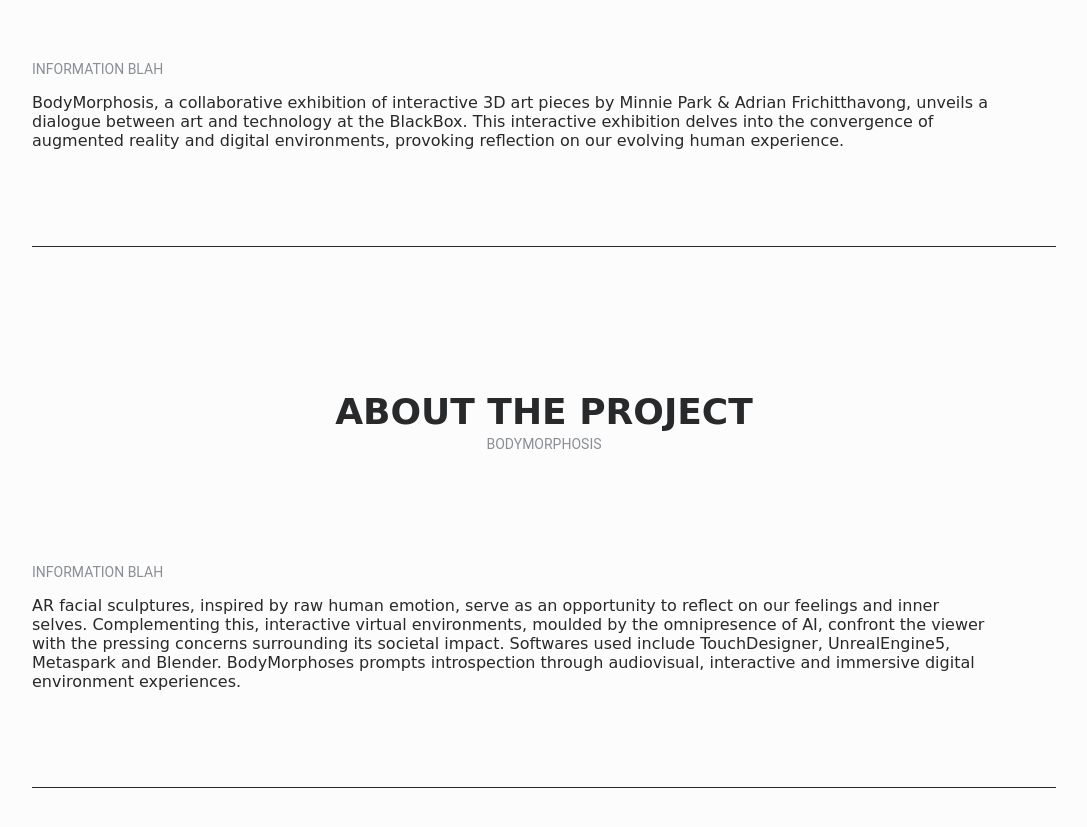
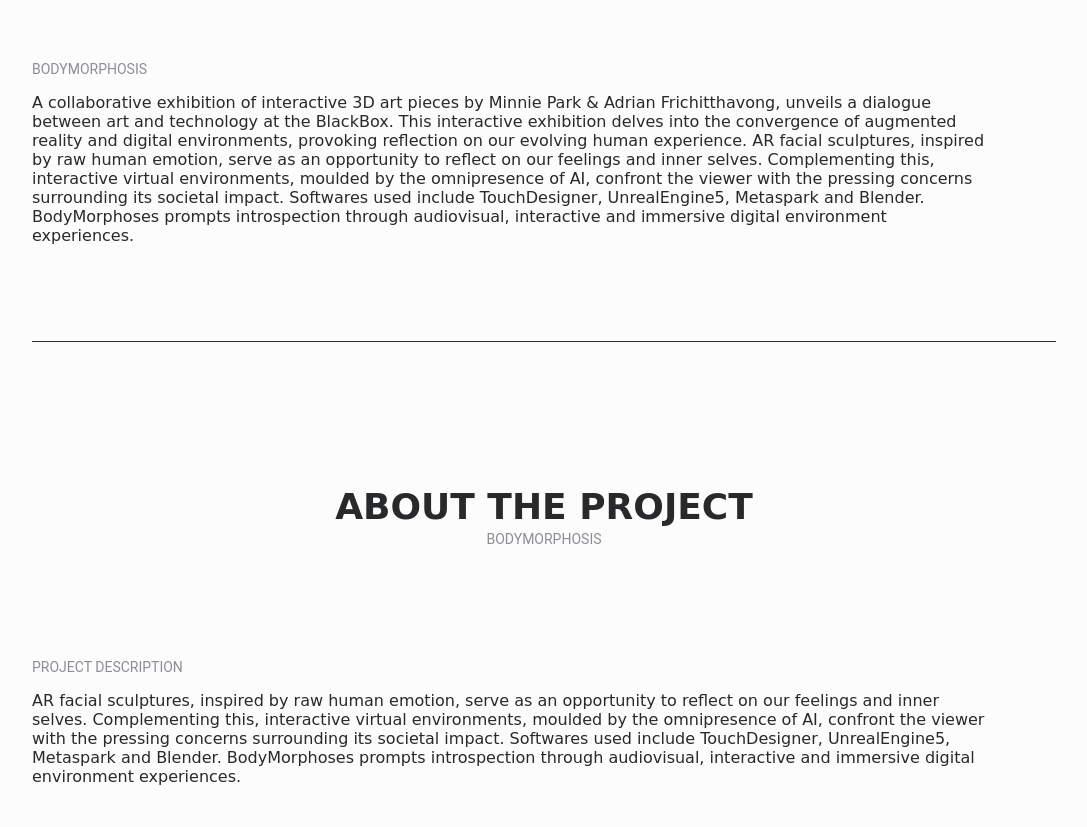
Before and after one commit to minnie427/curating, a plain HTML site: page index.html in a window 1280 px wide. Shown: the part 959-1786 px from the top of the page, without its empty margins (96-1183 px from the left). Drawn offline with nearby package versions, Linux system fonts and the light colour scheme; a web font is replaced by a local one.

Commit message:
Update index.html

```diff
--- a/index.html
+++ b/index.html
@@ -107,10 +107,11 @@
                     <div class="home__info">
                         <div>
                             <h3 class="home__info-title">
-                                INFORMATION BLAH
+                                BODYMORPHOSIS
                             </h3>
                             <p class="home__info-description">
-BodyMorphosis, a collaborative exhibition of interactive 3D art pieces by Minnie Park & Adrian Frichitthavong, unveils a dialogue between art and technology at the BlackBox. This interactive exhibition delves into the convergence of augmented reality and digital environments, provoking reflection on our evolving human experience.
+A collaborative exhibition of interactive 3D art pieces by Minnie Park & Adrian Frichitthavong, unveils a dialogue between art and technology at the BlackBox. This interactive exhibition delves into the convergence of augmented reality and digital environments, provoking reflection on our evolving human experience. AR facial sculptures, inspired by raw human emotion, serve as an opportunity to reflect on our feelings and inner selves. Complementing this, interactive virtual environments, moulded by the omnipresence of AI, confront the viewer with the pressing concerns surrounding its societal impact. Softwares used include TouchDesigner, UnrealEngine5, Metaspark and Blender. BodyMorphoses prompts introspection through audiovisual, interactive and immersive digital environment experiences.
+
                             </p>
                         </div>
                     </div>
@@ -127,7 +128,7 @@ BodyMorphosis, a collaborative exhibition of interactive 3D art pieces by Minnie
                 <div class="about__info">
                     <div>
                         <h3 class="about__info-title">
-                            INFORMATION BLAH
+                            PROJECT DESCRIPTION
                         </h3>
                         <p class="about__info-description">
 AR facial sculptures, inspired by raw human emotion, serve as an opportunity to reflect on our feelings and inner selves. Complementing this, interactive virtual environments, moulded by the omnipresence of AI, confront the viewer with the pressing concerns surrounding its societal impact. Softwares used include TouchDesigner, UnrealEngine5, Metaspark and Blender. BodyMorphoses prompts introspection through audiovisual, interactive and immersive digital environment experiences.
```
